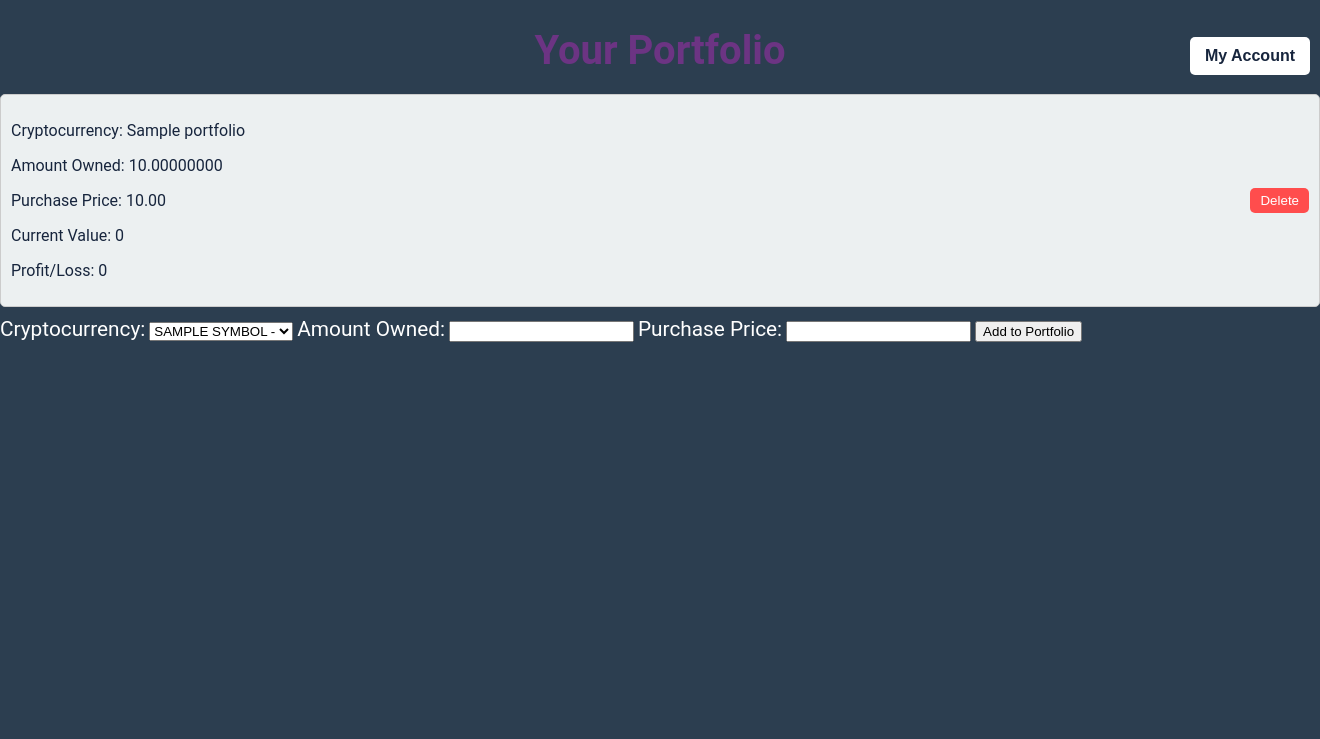
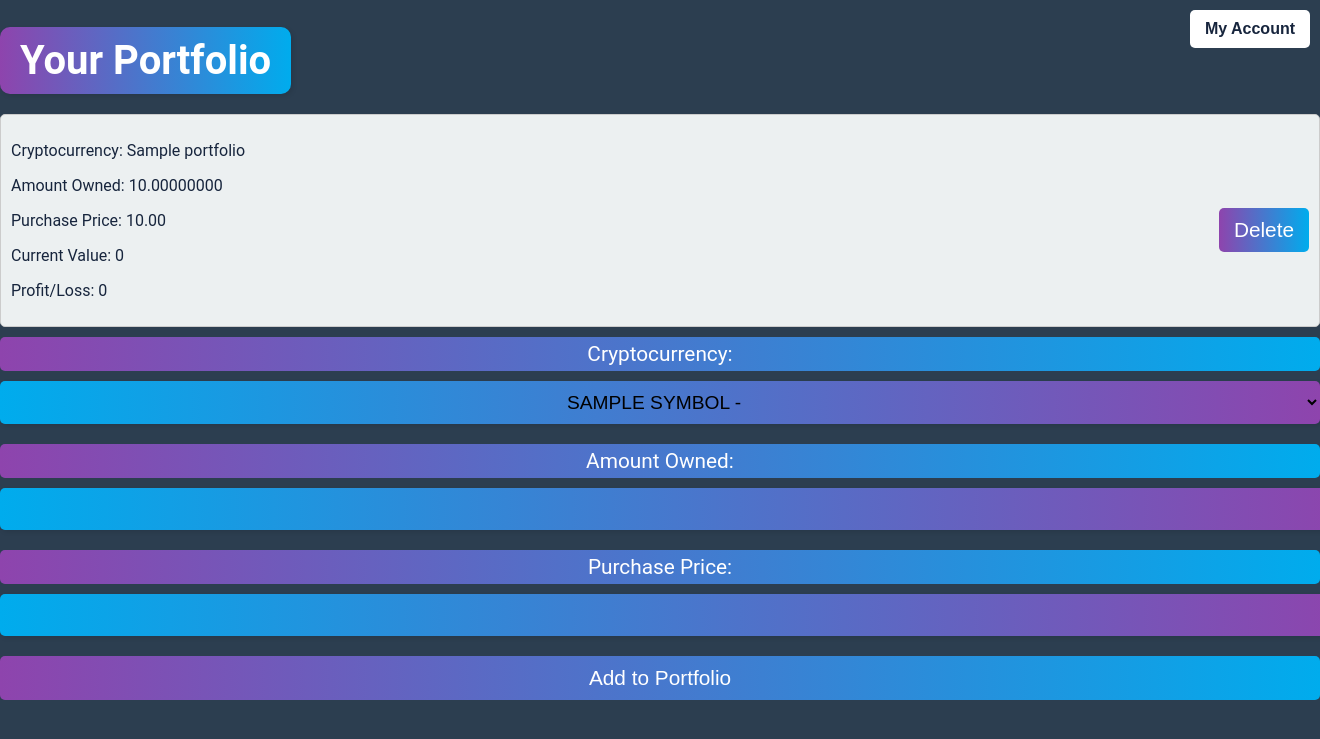
Before and after one commit to kevinmaxx2/Crypto-News, a Django app: page /portfolio/ in a window 1320 px wide; the page is wider, and only the part inside the window is pictured. Shown: the top 739 px of that part. Run offline with Django 5.2, Linux system fonts and the light colour scheme; a user stored in the database is signed in; tables that the repository leaves empty hold one stand-in row (values such as "Sample post"); a database or web service that is not in the repository returns one stand-in record (values such as "Sample title"); data that the repository does not hold is empty.

Commit message:
css modified

```diff
--- a/CryptoNews/Website/Template/home.html
+++ b/CryptoNews/Website/Template/home.html
@@ -28,7 +28,7 @@
             text-align: center;
             font-size: 2.5rem;
             margin-bottom: 20px;
-            color: #6c3483; /* Amethyst */
+            color: linear-gradient(90deg, #8e44ad 0%, #00aced 100%);
             font-family: 'Roboto', Arial, sans-serif;
         }
         .carousel {
@@ -70,7 +70,7 @@
             font-weight: bold;
             margin-bottom: 10px;
             text-align: center;
-            color: #6c3483; /* Amethyst */
+            color: linear-gradient(90deg, #8e44ad 0%, #00aced 100%);
             font-family: 'Roboto', Arial, sans-serif;
         }
         .crypto-price {
@@ -348,7 +348,7 @@
     display: block;
 }
 .dropbtn {
-    background-color: #6c3483; /* Amethyst */
+    background-color: linear-gradient(90deg, #8e44ad 0%, #00aced 100%);
     color: #ffffff; /* White text */
     padding: 10px 15px;
     font-size: 1rem;
--- a/CryptoNews/Website/Template/portfolio.html
+++ b/CryptoNews/Website/Template/portfolio.html
@@ -18,12 +18,16 @@
             padding: 20px;
         }
         h1 {
+            color: #ffffff;
+            font-size: 2.5rem;
             text-align: center;
-            font-size: 2.5rem;
+            background: linear-gradient(90deg, #8e44ad 0%, #00aced 100%);
+            padding: 10px 20px;
+            border-radius: 10px;
+            box-shadow: 2px 2px 5px rgba(0, 0, 0, 0.1);
+            display: inline-block;
             margin-bottom: 20px;
-            color: #6c3483; /* Amethyst */
-            font-family: 'Roboto', Arial, sans-serif;
-        }
+}
         .portfolio-item {
             display: flex;
             justify-content: space-between;
@@ -84,7 +88,7 @@
             display: block;
         }
         .dropdown:hover .dropbtn {
-            background-color: #3e8e41;
+            background-color: #6c3483;
         }
         .auth-links button, .auth-links a {
             background-color: #ffffff;
@@ -159,23 +163,8 @@
         .modal button:hover {
             background-color: #111;
         }
-        .g-signup {
-            display: flex;
-            align-items: center;
-            justify-content: center;
-            background-color: #db4437;
-            color: white;
-            border: none;
-            padding: 10px;
-            border-radius: 5px;
-            cursor: pointer;
-            margin-top: 10px;
-        }
-        .g-signup img {
-            margin-right: 10px;
-        }
         .modal-header {
-            color: #6c3483; /* Amethyst */
+            color: linear-gradient(90deg, #8e44ad 0%, #00aced 100%);
             font-family: 'Roboto', Arial, sans-serif;
         }
         .modal input[type="text"],
@@ -221,7 +210,44 @@
         label {
             color: #ffffff;
             font-size: 1.3rem;
+            text-align: center;
+            background: linear-gradient(90deg, #8e44ad 0%, #00aced 100%);
+            padding: 5px 10px;
+            border-radius: 5px;
+            display: block;
+            margin-bottom: 10px;
         }
+        input[type="text"], select {
+    color: #000000;
+    font-size: 1.2rem;
+    text-align: center;
+    background: linear-gradient(90deg, #00aced 0%, #8e44ad 100%);
+    padding: 10px 15px;
+    border: none;
+    border-radius: 5px;
+    display: block;
+    margin-bottom: 20px;
+    width: 100%; /* Ensures full width */
+    box-shadow: 2px 2px 5px rgba(0, 0, 0, 0.1);
+}
+
+button[type="submit"] {
+    color: #ffffff;
+    font-size: 1.3rem;
+    background: linear-gradient(90deg, #8e44ad 0%, #00aced 100%);
+    padding: 10px 15px;
+    border: none;
+    border-radius: 5px;
+    cursor: pointer;
+    display: block;
+    margin-top: 20px;
+    width: 100%; /* Ensures full width */
+    text-align: center;
+}
+
+button[type="submit"]:hover {
+    background: linear-gradient(90deg, #00aced 0%, #8e44ad 100%);
+}
     </style>
 </head>
 <body>
```
